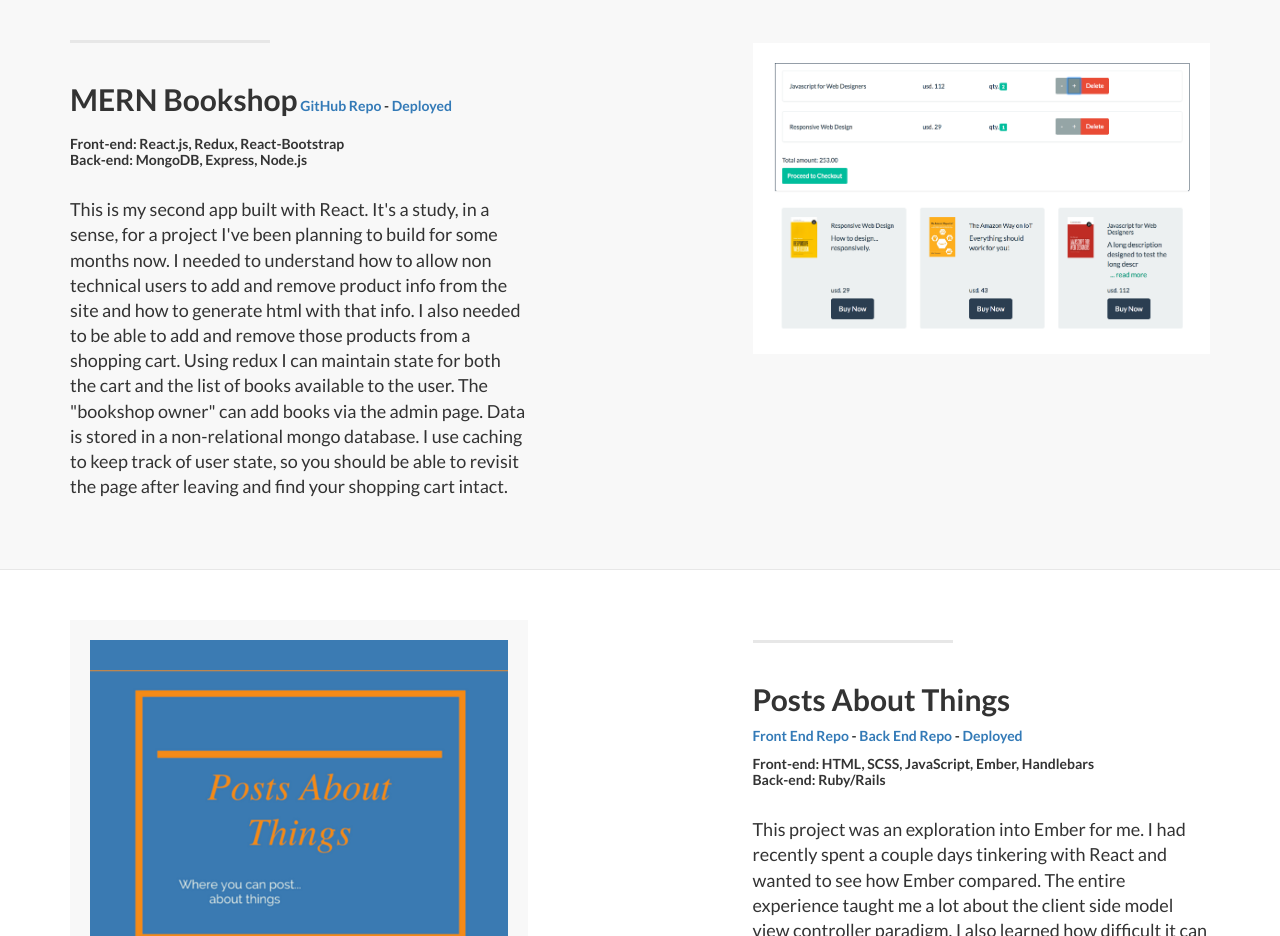
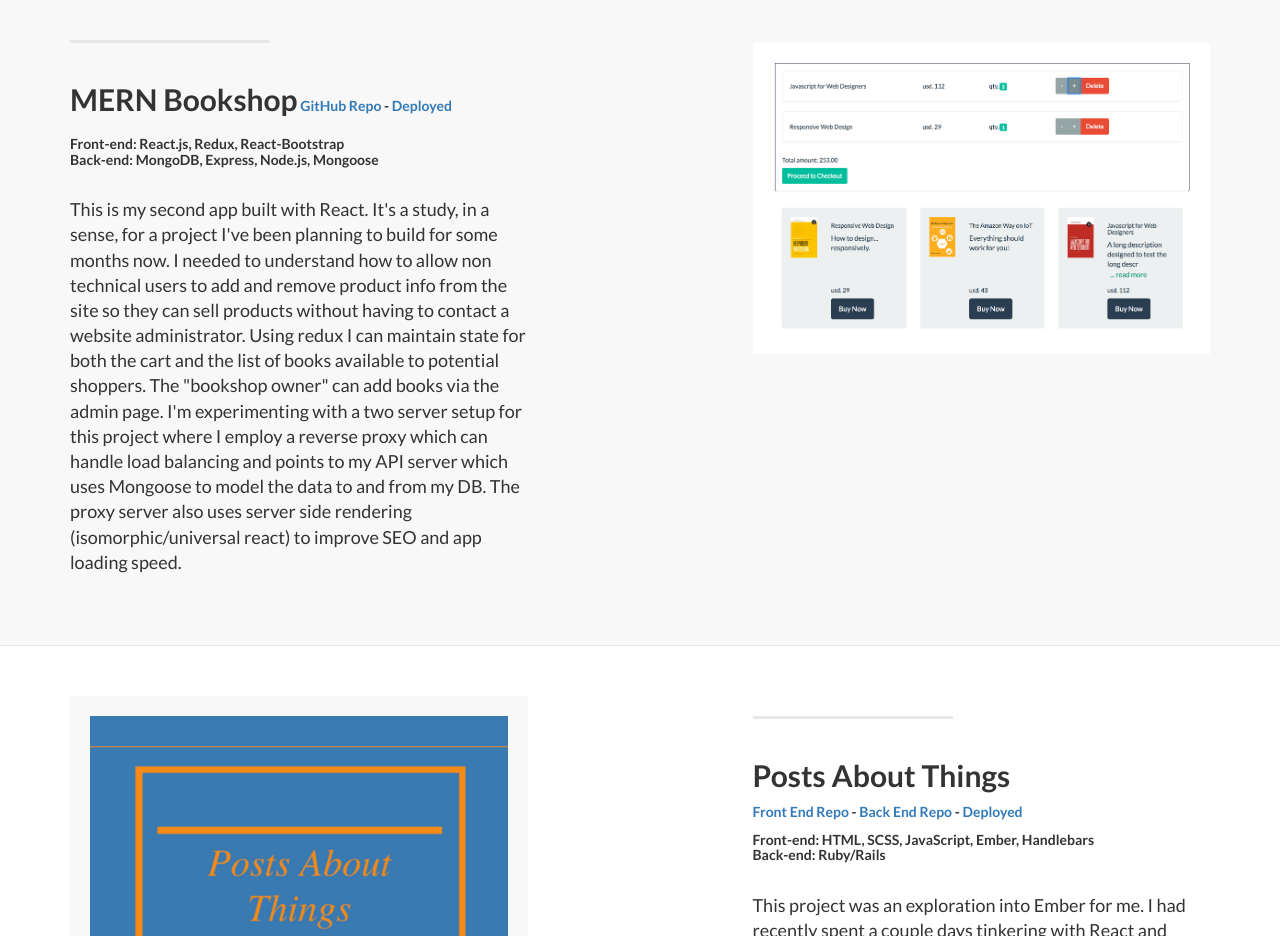
Before and after one commit to Anddrew914/AndrewEasterlingWebsite, a plain HTML site: page index.html in a window 1280 px wide. Shown: the part 820-1756 px from the top of the page. Drawn offline with Linux system fonts and the light colour scheme.

Commit message:
Updates description of React bookshop app.

```diff
--- a/index.html
+++ b/index.html
@@ -115,22 +115,23 @@
 
                   <h5 class="section-sub-heading">
                     Front-end: React.js, Redux, React-Bootstrap </br>
-                    Back-end:  MongoDB, Express, Node.js
+                    Back-end:  MongoDB, Express, Node.js, Mongoose
                   </h5 >
 
                   <p class="lead"> This is my second app built with React.
                      It's a study, in a sense, for a project I've been planning
                      to build for some months now. I needed to understand how to
                       allow non technical users to add and remove product info
-                      from the site and how to generate html with that info. I
-                      also needed to be able to add and remove those products
-                      from a shopping cart. Using redux I can maintain state
-                      for both the cart and the list of books available to the
-                      user. The "bookshop owner" can add books via the admin
-                      page. Data is stored in a non-relational mongo database.
-                      I use caching to keep track of user state, so you should
-                      be able to revisit the page after leaving and find your
-                      shopping cart intact.  </p>
+                      from the site so they can sell products without having to
+                      contact a website administrator.  Using redux I can maintain state
+                      for both the cart and the list of books available to potential
+                      shoppers. The "bookshop owner" can add books via the admin
+                      page. I'm experimenting with a two server setup for this
+                      project where I employ a reverse proxy which can handle
+                      load balancing and points to my API server which uses
+                       Mongoose to model the data to and from my DB. The proxy server
+                       also uses server side rendering (isomorphic/universal react)
+                       to improve SEO and app loading speed. </p>
               </div>
               <div class="col-lg-5 col-lg-offset-2 col-sm-6">
                   <img class="img-responsive project-img-grey" style="margin-top: 5%;" src="img/Bookshop.png" alt="Bookshop">
```
